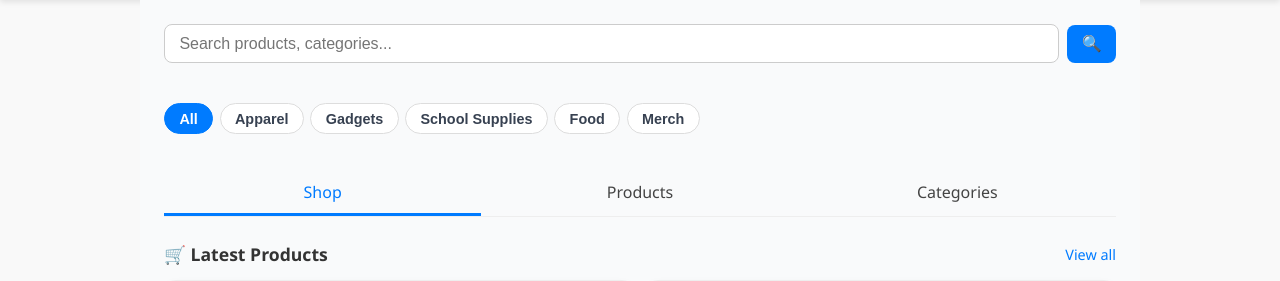
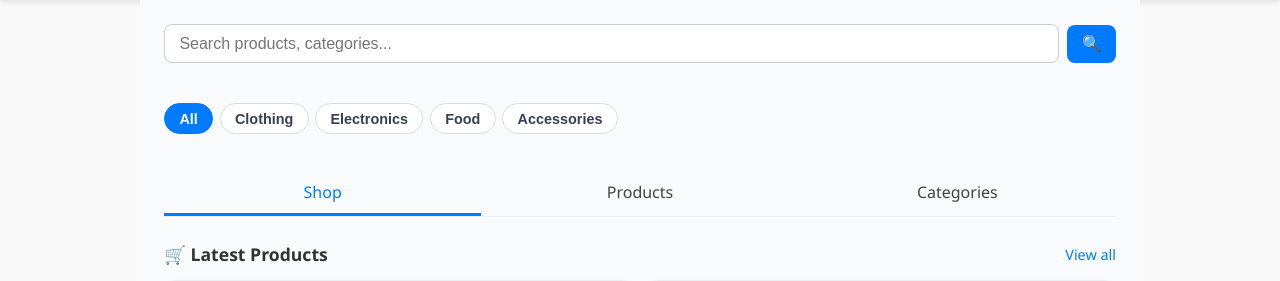
Before and after one commit to Adrian-pateres/teknoy-martt, a Django app: template teknoy_mart/teknoymart/templates/home.html in a window 1280 px wide. Shown: the part 75-356 px from the top of the page. Run offline with Django 5.2, Linux system fonts and the light colour scheme; the template is opened without the code that fills it, so the values that code supplies are empty.

Commit message:
Fixing category filtering on seller's homepage (fixed).

```diff
--- a/teknoy_mart/teknoymart/__init__.py
+++ b/teknoy_mart/teknoymart/__init__.py
@@ -0,0 +1,2 @@
+import pymysql
+pymysql.install_as_MySQLdb()
--- a/teknoy_mart/teknoymart/templates/home.html
+++ b/teknoy_mart/teknoymart/templates/home.html
@@ -29,15 +29,16 @@
     <button type="button" aria-label="Search">🔍</button>
   </div>
 
+
   <!-- Category chips -->
-  <div class="home-row cat-filter" role="tablist" aria-label="Filter by category">
+   <div class="home-row cat-filter" role="tablist" aria-label="Filter by category">
     <button class="chip active" data-cat="all" aria-pressed="true" role="tab">All</button>
-    <button class="chip" data-cat="apparel" role="tab">Apparel</button>
-    <button class="chip" data-cat="gadgets" role="tab">Gadgets</button>
-    <button class="chip" data-cat="supplies" role="tab">School Supplies</button>
+    <button class="chip" data-cat="clothing" role="tab">Clothing</button>
+    <button class="chip" data-cat="electronics" role="tab">Electronics</button>
     <button class="chip" data-cat="food" role="tab">Food</button>
-    <button class="chip" data-cat="merch" role="tab">Merch</button>
+    <button class="chip" data-cat="accessories" role="tab">Accessories</button>
   </div>
+
 
   <!-- Tabs -->
   <div class="home-row tabs">
```
